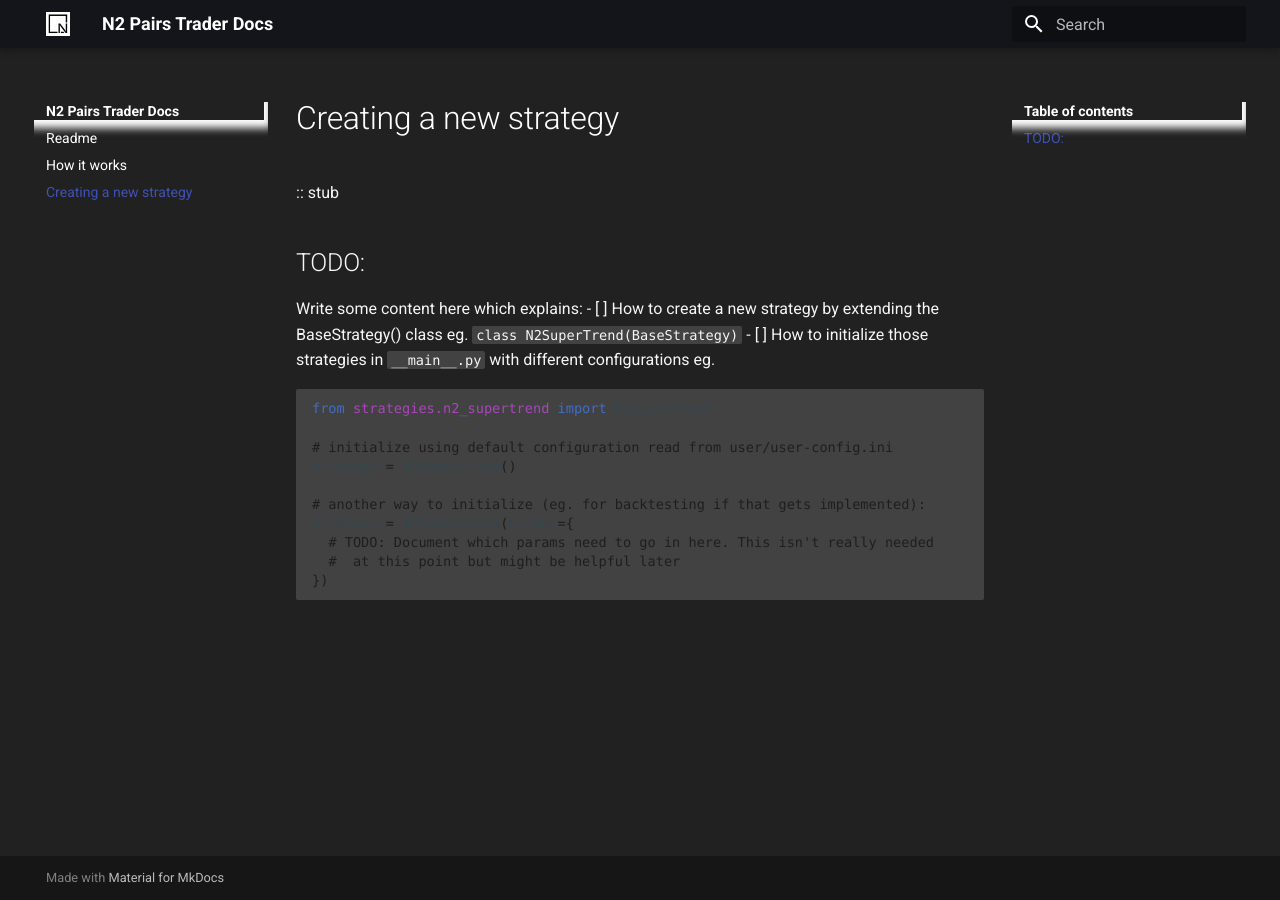
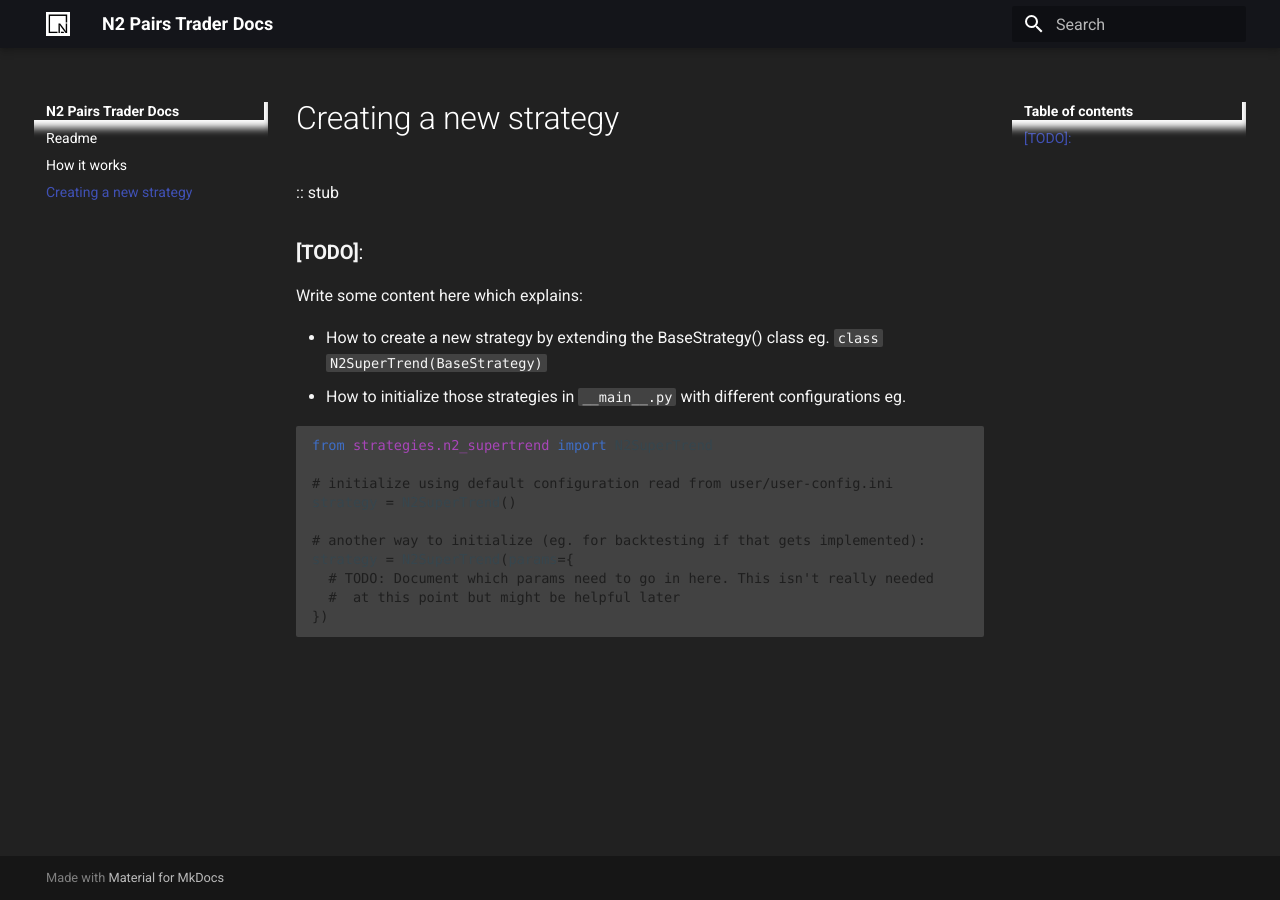
Before and after one commit to N2-Jonathon/n2_pairs_trader, an MkDocs documentation site: the page built from docs/creating_a_new_strategy.md, in a window 1280 px wide. Built offline with MkDocs 1.6.1 and Material for MkDocs 9.7.7, drawn with Linux system fonts in a browser that asks for light colours.

````diff
--- a/docs/creating_a_new_strategy.md
+++ b/docs/creating_a_new_strategy.md
@@ -1,11 +1,12 @@
 # Creating a new strategy
 :: stub
 
-## TODO:
+### **[TODO]**:
 Write some content here which explains:
-- [ ] How to create a new strategy
+
+- How to create a new strategy
   by extending the BaseStrategy() class eg. `class N2SuperTrend(BaseStrategy)`
-- [ ] How to initialize those strategies in `__main__.py` with different configurations eg.
+- How to initialize those strategies in `__main__.py` with different configurations eg.
 
 ```python
 from strategies.n2_supertrend import N2SuperTrend
````
Also changed, not shown: docs/index.md (+1 -1 lines), requirements.txt (+99 -6 lines).
